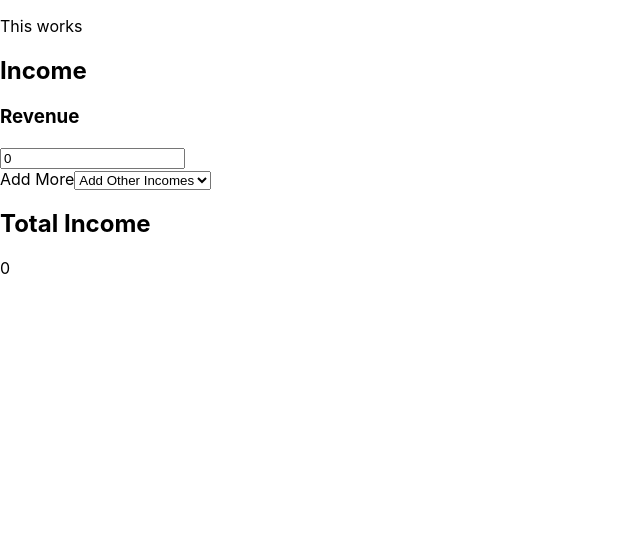
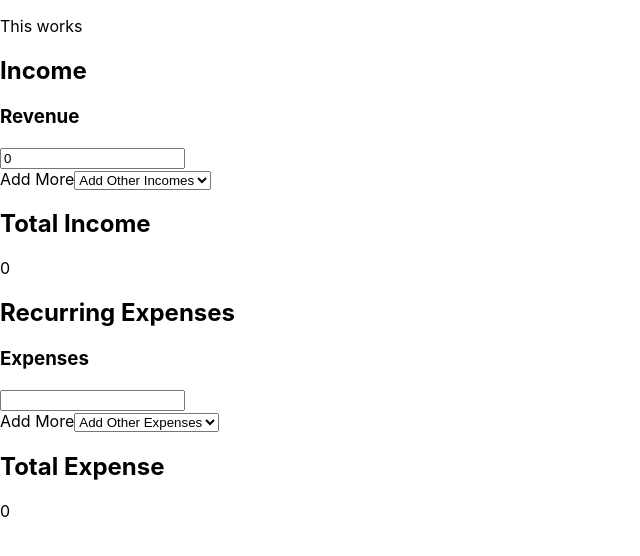
Before and after one commit to matthewAndTony/expense-tracker-app, a React (Create React App) app: page / in a window 1280 px wide. Shown: the top 556 px of the page, without its empty margins (0-640 px from the left). Built offline with nearby package versions, Linux system fonts and the light colour scheme.

Commit message:
added recurring expenses component

```diff
--- a/src/App.js
+++ b/src/App.js
@@ -1,6 +1,7 @@
 import React, { Component } from 'react';
 import './App.css';
 import Income from './Components/Income'
+import RecurringExpenses from './Components/RecurringExpenses'
 
 class App extends Component {
   render(){
@@ -10,6 +11,7 @@ class App extends Component {
           <p>This works</p>
         </header>
         <Income />
+        <RecurringExpenses />
       </>
     )
   }
--- /dev/null
+++ b/src/Components/RecurringExpenses.js
@@ -0,0 +1,65 @@
+import React, { Component } from 'react'
+
+class RecurringExpenses extends Component {
+    constructor(){
+        super()
+        this.state={
+            totalExpense: 0,
+            addedExpense:{
+                Expenses:'',
+            }
+        }
+    }
+
+    createExpense=(e)=>{
+        console.log(e);
+        let addedExpense = this.state.addedExpense;
+        addedExpense[e.target.value] = '0';
+        this.setState({
+            addedExpense
+        })
+    }
+
+    setAmount=(e)=>{
+        let addedExpense = this.state.addedExpense
+        addedExpense[e.target.name] = e.target.value
+        this.setState({
+            addedExpense
+        })
+    }
+    render() {
+        return (
+          <div>
+                <h2>Recurring Expenses</h2>
+                {Object.keys(this.state.addedExpense).map((expenses)=>{
+                    return(
+                        <div>
+                            <h3>{expenses}</h3>
+                            <input type="text" name={expenses} value={this.state.addedExpense[expenses]} onChange={this.setAmount}/>
+                        </div>
+                    )
+                })}
+                <label htmlFor="addExpense">Add More</label>
+                <select name="addExpense" defaultValue="BLANK" onChange={this.createExpense} >
+                    <option value="BLANK" disabled={true} >Add Other Expenses</option>
+                    <option value="Rent">Rent</option>
+                    <option value="Util">Util</option>
+                    <option value="Groceries">Groceries</option>
+                    <option value="Food">Food (budgeted)</option>
+                    <option value="Internet">Internet</option>
+                    <option value="Streaming Services">Streaming Services</option>
+                    <option value="Medical">Medical</option>
+                    <option value="Car">Car</option>
+                    <option value="Insurance">Insurance</option>
+                    <option value="Transportation">Transportation</option>
+                    <option value="Pet">Pet Food</option>
+                    <option value="Other Expenses">Other</option>
+                </select>
+                <h2>Total Expense</h2>
+                <p>{this.state.totalExpense}</p>
+            </div>
+      )
+  };
+};
+
+export default RecurringExpenses;
```
